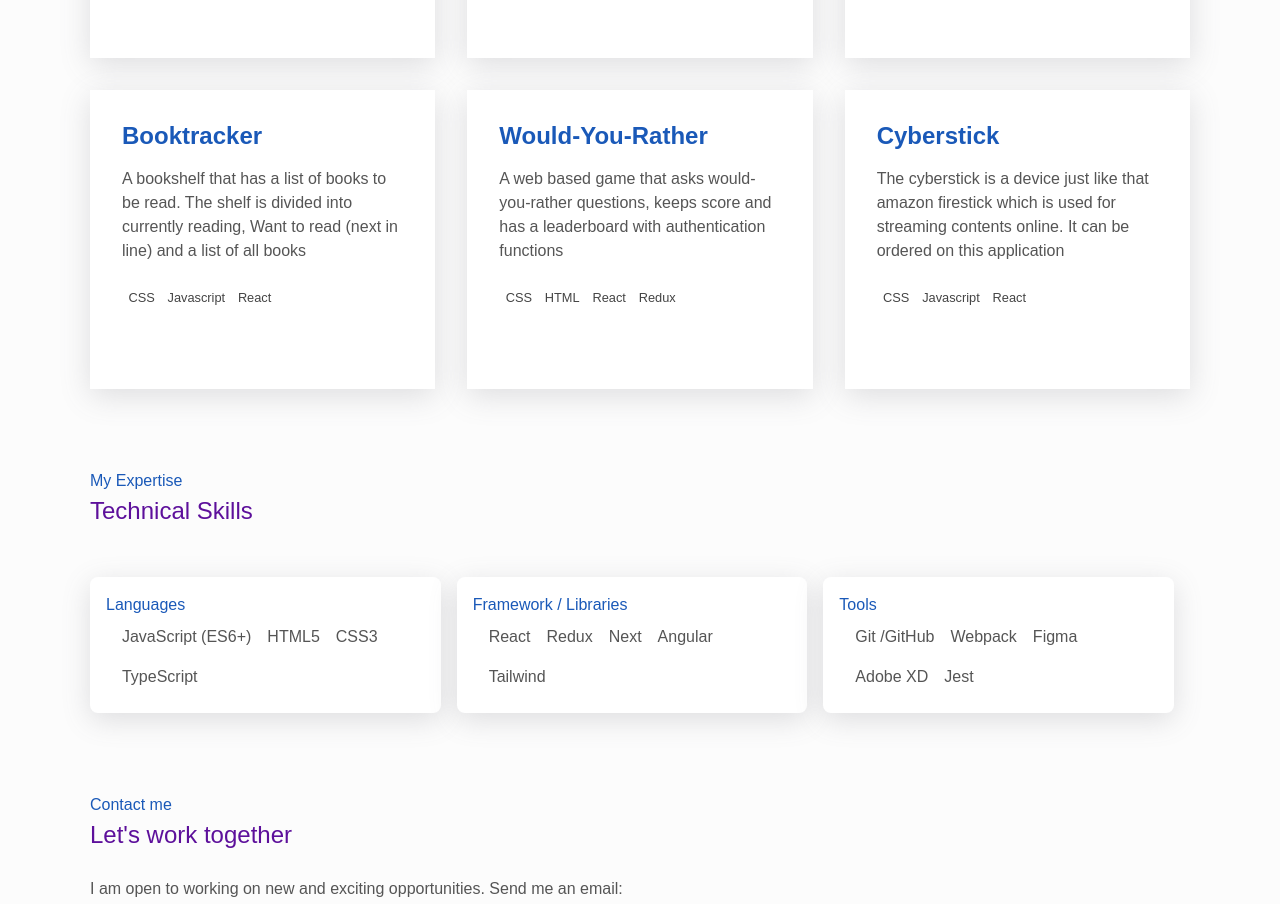
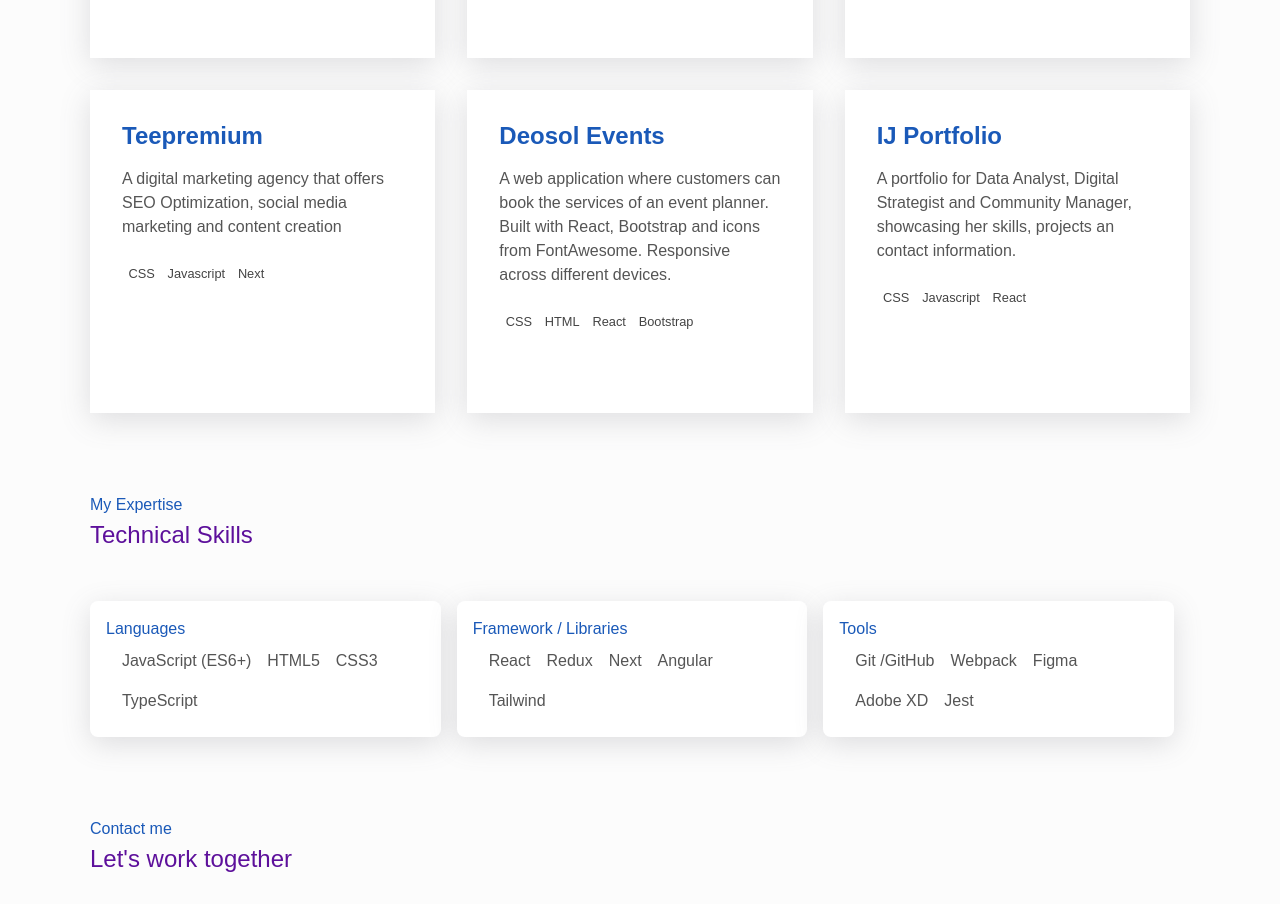
Before and after one commit to Tomivan/new-portfolio, a React (Create React App) app: page / in a window 1280 px wide. Shown: the part 1440-2344 px from the top of the page. Built offline with nearby package versions, Linux system fonts and the light colour scheme; some icons are missing.

Commit message:
updated projects

```diff
--- a/src/portfolio.js
+++ b/src/portfolio.js
@@ -45,28 +45,28 @@ const header = {
       livePreview: 'https://nativetalk.io',
     },
     {
-      name: 'Booktracker',
+      name: 'Teepremium',
       description:
-        'A bookshelf that has a list of books to be read. The shelf is divided into currently reading, Want to read (next in line) and a list of all books',
-      stack: ['CSS', 'Javascript',  'React'],
-      sourceCode: 'https://github.com/Tomivan/Udacity-booktracker',
-      livePreview: 'https://udacity-booktracker.vercel.app/',
+        'A digital marketing agency that offers SEO Optimization, social media marketing and content creation',
+      stack: ['CSS', 'Javascript',  'Next'],
+      sourceCode: 'https://github.com/Tomivan/Teepremium',
+      livePreview: 'https://teepremium.vercel.app/',
     },
     {
-      name: 'Would-You-Rather',
+      name: 'Deosol Events',
       description:
-        'A web based game that asks would-you-rather questions, keeps score and has a leaderboard with authentication functions',
-      stack: ['CSS', 'HTML', 'React', 'Redux'],
-      sourceCode: 'https://github.com/Tomivan/would-you-rather-udacity',
-      livePreview: ' https://would-you-rather-udacity-red.vercel.app/',
+        'A web application where customers can book the services of an event planner. Built with React, Bootstrap and icons from FontAwesome. Responsive across different devices.',
+      stack: ['CSS', 'HTML', 'React', 'Bootstrap'],
+      sourceCode: 'https://github.com/Tomivan/deosol',
+      livePreview: 'https://deosol.vercel.app/',
     },
     {
-      name: 'Cyberstick',
+      name: 'IJ Portfolio',
       description:
-        'The cyberstick is a device just like that amazon firestick which is used for streaming contents online. It can be ordered on this application',
+      'A portfolio for Data Analyst, Digital Strategist and Community Manager, showcasing her skills, projects an contact information.',
       stack: ['CSS', 'Javascript', 'React'],
-      sourceCode: 'https://github.com/Tomivan/cyberstick',
-      livePreview: 'https://cyberstick.io',
+      sourceCode: 'https://github.com/Tomivan/ij-portfolio',
+      livePreview: 'https://ijeoma-ejinwa.vercel.app/',
     },
   ]
 
```
